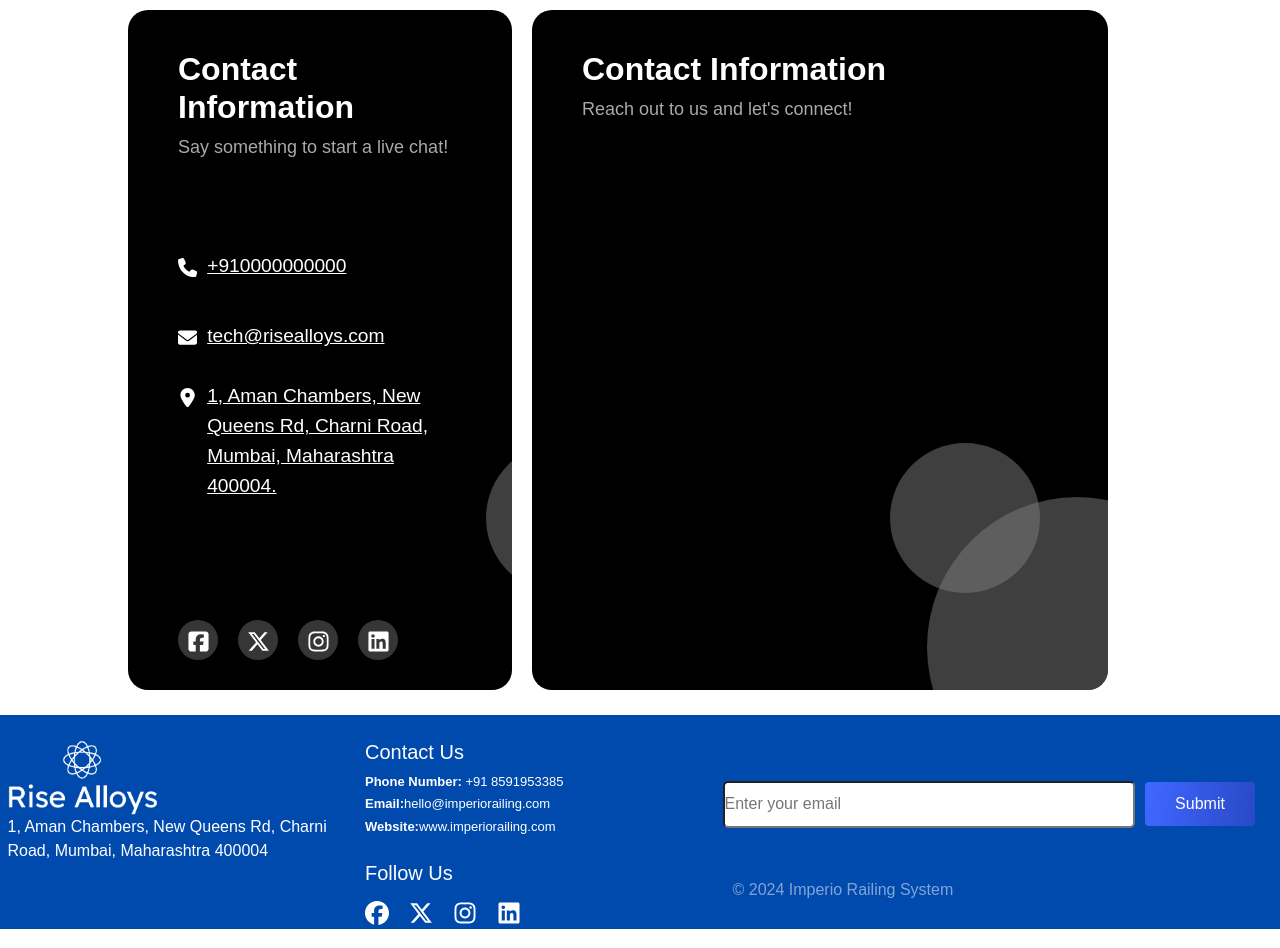
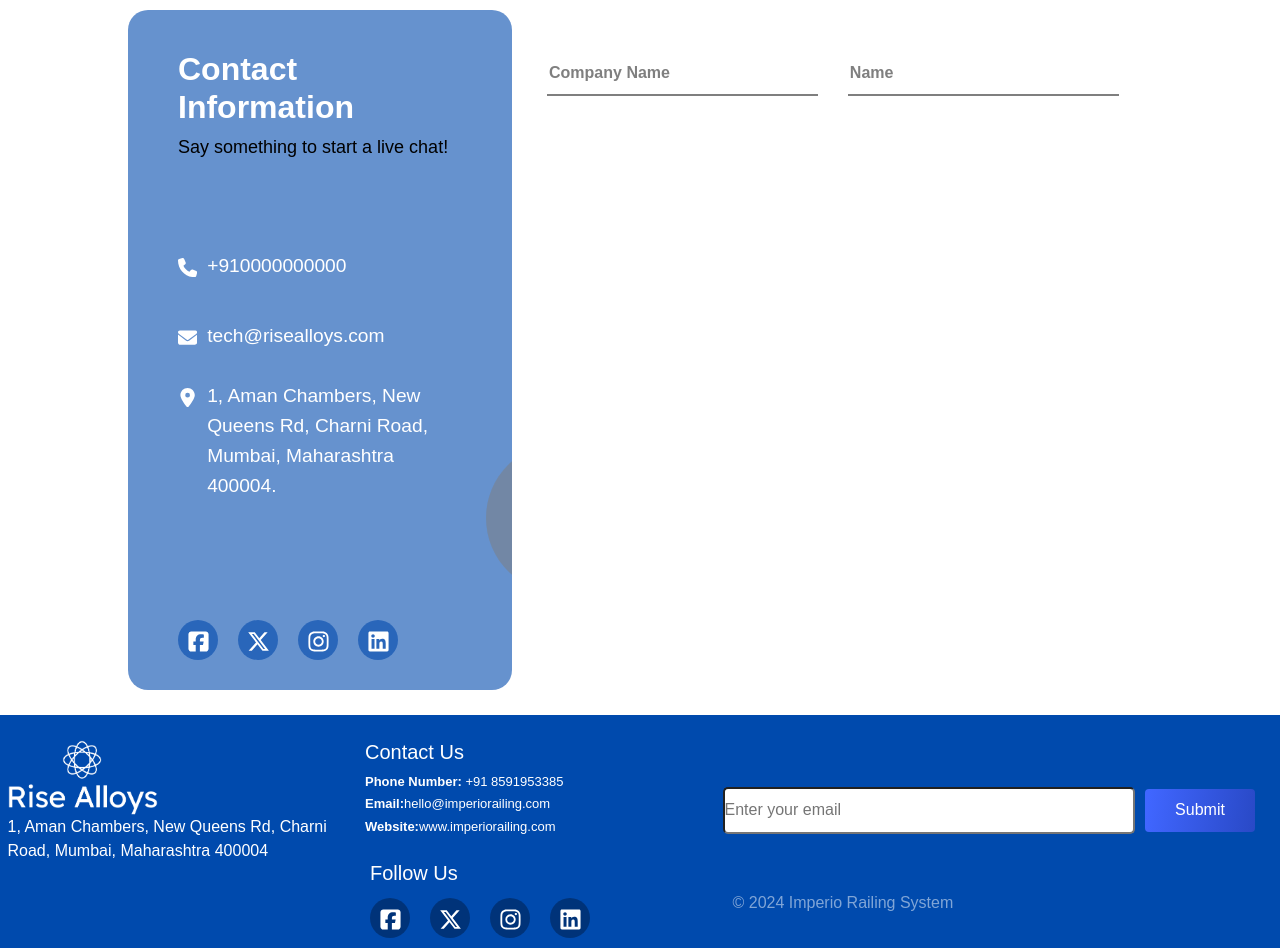
Before and after one commit to Tech3Imperio/Website, a React (Create React App) app: page /home/contact in a window 1280 px wide. Shown: the part 200-1148 px from the top of the page. Built offline with nearby package versions, Linux system fonts and the light colour scheme.

Commit message:
alots of chnages

```diff
--- a/src/pages/@components/Contact/ContactLeft/ContactLeft.jsx
+++ b/src/pages/@components/Contact/ContactLeft/ContactLeft.jsx
@@ -18,8 +18,6 @@
         <div className="contact-left-design">
           <div className="contact-left-ring"></div>
           <div className="contact-left-ring"></div>
-          <div className="contact-left-ring"></div>
-          <div className="contact-left-ring"></div>
         </div>
         <div className="left-header-container">
           <h1 className="left-header PrimaryText">Contact Information</h1>
@@ -34,7 +32,9 @@
                 <FaPhone />
               </div>
               <div>
-                <Link to={`tel:+910000000000`}>+910000000000</Link>
+                <Link to={`tel:+910000000000`} target="_blank">
+                  +910000000000
+                </Link>
               </div>
             </div>
             <div className="left-contact-detail">
@@ -42,7 +42,7 @@
                 <FaEnvelope />
               </div>
               <div>
-                <Link to={`mailto:tech@risealloys.com`}>
+                <Link to={`mailto:tech@risealloys.com`} target="_blank">
                   tech@risealloys.com
                 </Link>
               </div>
@@ -52,7 +52,10 @@
                 <FaLocationDot />
               </div>
               <div>
-                <Link to={`https://goo.gl/maps/WS9LBcQF6RsXW9mHA`}>
+                <Link
+                  to={`https://goo.gl/maps/WS9LBcQF6RsXW9mHA`}
+                  target="_blank"
+                >
                   1, Aman Chambers, New Queens Rd, Charni Road, Mumbai,
                   Maharashtra 400004.
                 </Link>
--- a/src/pages/@components/Contact/ContactLeft/styles.css
+++ b/src/pages/@components/Contact/ContactLeft/styles.css
@@ -7,7 +7,7 @@
 }
 
 .contact-left-container {
-  background-color: var(--secondary);
+  background-color: rgba(0, 74, 173, 0.6);
   width: 100%;
   height: 100%;
   border-radius: 20px;
@@ -22,7 +22,7 @@
 }
 
 .left-header-text {
-  color: var(--teritaryGrey);
+  color: var(--secondary);
   font-size: large;
 }
 
@@ -47,7 +47,25 @@
 }
 
 .left-contact-detail div:nth-child(2) {
-  text-decoration: underline;
+  position: relative;
+  text-decoration: none;
+  color: var(--primary);
+  transition: color 0.5s ease-in-out;
+}
+
+.left-contact-detail div:nth-child(2)::before {
+  content: "";
+  position: absolute;
+  bottom: 14px;
+  left: 0;
+  width: 0%;
+  height: 2px;
+  background-color: var(--primary);
+  transition: width 0.5s ease-in-out;
+}
+
+.left-contact-detail div:nth-child(2):hover::before {
+  width: 100%;
 }
 
 .left-contact-detail:nth-child(3) {
@@ -69,32 +87,33 @@
 .left-content-icons {
   width: 40px;
   height: 40px;
-  background-color: rgb(54, 54, 54);
+  background-color: rgba(0, 74, 173, 0.6);
   border-radius: 50%;
   /* margin: auto; */
   display: flex;
   justify-content: center;
   align-items: center;
+  color: var(--primary);
+  transition: all 0.6s ease;
 }
 
-.left-content-icons a {
-  color: var(--primary);
-  transition: color 0.6s ease;
+.left-content-icons:hover {
+  background-color: var(--primary);
 }
 
-.left-content-icons:nth-child(1) a:hover {
+.left-content-icons:nth-child(1):hover {
   color: #007bff;
 }
 
-.left-content-icons:nth-child(2) a:hover {
+.left-content-icons:nth-child(2):hover {
   color: #000000;
 }
 
-.left-content-icons:nth-child(3) a:hover {
+.left-content-icons:nth-child(3):hover {
   color: #c36082;
 }
 
-.left-content-icons:nth-child(4) a:hover {
+.left-content-icons:nth-child(4):hover {
   color: #0a66c2;
 }
 
--- a/src/pages/@components/Contact/ContactRight/ContactRight.jsx
+++ b/src/pages/@components/Contact/ContactRight/ContactRight.jsx
@@ -4,27 +4,25 @@
 export const ContactRight = () => {
   return (
     <aside className="contact-right">
-      <div className="contact-left-container">
-        <div className="contact-left-design">
-          <div className="contact-left-ring"></div>
-          <div className="contact-left-ring"></div>
-          <div className="contact-left-ring"></div>
-          <div className="contact-left-ring"></div>
+      <div className="contact-right-container">
+        <div className="contact-right-design">
+          <div className="contact-right-ring"></div>
+          <div className="contact-right-ring"></div>
         </div>
-        <div className="left-header-container">
-          <h1 className="left-header PrimaryText">Contact Information</h1>
-          <div className="left-header-text">
-            Reach out to us and let's connect!
+        <div className="right-contact-container">
+          <div className="right-contact-details">
+            <div className="right-contact-detail">
+              <input type="text" id="name" />
+              <label htmlFor="name">Company Name</label>
+            </div>
+            <div className="right-contact-detail">
+              <input type="text" id="name" />
+              <label htmlFor="name">Name</label>
+            </div>
           </div>
+          <div className="right-contact-details"></div>
         </div>
-        <div className="left-contact-container">
-          <div className="left-contact-details">
-            <div className="left-contact-detail"></div>
-            <div className="left-contact-detail"></div>
-          </div>
-          <div className="left-contact-details"></div>
-        </div>
-        <div className="left-contact-footer"></div>
+        <div className="right-contact-footer"></div>
       </div>
     </aside>
   );
--- a/src/pages/@components/Contact/ContactRight/styles.css
+++ b/src/pages/@components/Contact/ContactRight/styles.css
@@ -1,7 +1,58 @@
 .contact-right {
   width: 55%;
   height: 680px;
-  padding: 0% 10% 0% 0%;
+  padding: 0% 8% 0% 0%;
   margin-bottom: 25px;
   color: var(--secondary);
+  /* border: 2px solid black; */
 }
+
+.contact-right-container {
+  /* border: 2px solid black; */
+  width: 100%;
+  height: 100%;
+  border-radius: 20px;
+  overflow: hidden;
+}
+.right-contact-details {
+  margin-top: 40px;
+  display: flex;
+  justify-content: space-around;
+}
+.right-contact-detail {
+  width: 45%;
+  position: relative;
+  margin-bottom: 20px;
+}
+
+.right-contact-detail > input {
+  width: 100%;
+  padding: 10px;
+  border: none;
+  border-bottom: 2px solid rgb(127, 127, 127);
+  transition: border-color 0.3s ease;
+}
+
+.right-contact-detail > label {
+  position: absolute;
+  top: 50%;
+  left: 2px;
+  transform: translateY(-50%);
+  font-size: 16px;
+  color: rgb(127, 127, 127);
+  font-weight: bold;
+  transition: all 0.3s ease;
+}
+
+.right-contact-detail > input:focus + label,
+.right-contact-detail > input: + label {
+  font-size: 12px;
+  font-weight: bolder;
+  top: -10px;
+  color: var(--secondary);
+}
+
+.right-contact-detail > input:focus {
+  outline: none;
+  border-bottom: 2px solid var(--secondary);
+}
--- a/src/pages/@components/Footer/Footer.jsx
+++ b/src/pages/@components/Footer/Footer.jsx
@@ -3,7 +3,7 @@
 import { imageLogoW } from "../../@assets/image";
 import { Link } from "react-router-dom";
 import {
-	FaFacebook as Facebook,
+  FaSquareFacebook as Facebook,
   FaXTwitter as Twitter,
   FaInstagram as Instagram,
   FaLinkedin as Linkedin,
@@ -24,18 +24,16 @@
         <img src={imageLogoW[0]} className="footer-logo" alt="Logo" />
 
         <p>
-					1, Aman Chambers, New Queens Rd, Charni Road, Mumbai,
-					Maharashtra 400004
+          1, Aman Chambers, New Queens Rd, Charni Road, Mumbai, Maharashtra
+          400004
         </p>
       </div>
       <div className="footer-content">
         <div className="contacts">
           <h5>Contact Us</h5>
           <p>
-						<span style={{ fontWeight: "bold" }}>
-							Phone Number:
-						</span>{" "}
-						+91 8591953385
+            <span style={{ fontWeight: "bold" }}>Phone Number:</span> +91
+            8591953385
           </p>
           <p>
             <span style={{ fontWeight: "bold" }}>Email:</span>
@@ -48,7 +46,7 @@
         </div>
         <div className="footer-social">
           <h5>Follow Us</h5>
-					<div className="social-icons">
+          <div className="footer-icons">
             <div className="ficons">
               <Link
                 target="_blank"
@@ -58,10 +56,7 @@
               </Link>
             </div>
             <div className="ficons">
-							<Link
-								target="_blank"
-								to="https://twitter.com/ImperioRailing"
-							>
+              <Link target="_blank" to="https://twitter.com/ImperioRailing">
                 <Twitter />
               </Link>
             </div>
@@ -69,7 +64,6 @@
               <Link
                 target="_blank"
                 to="https://www.instagram.com/imperio.railings/"
-								className="icons"
               >
                 <Instagram />
               </Link>
--- a/src/pages/@components/Footer/styles.css
+++ b/src/pages/@components/Footer/styles.css
@@ -61,31 +61,49 @@
   transform: scale(1);
 }
 
-.social-icons {
+.footer-social {
+  display: flex;
+  gap: 5px;
+  flex-direction: column;
+  padding: 0px 5px 10px 5px;
+}
+
+.footer-icons {
   display: flex;
   justify-content: start;
   gap: 20px;
+  font-size: 23px;
 }
 
-.ficons a {
-  color: #ffffff;
-  font-size: 24px;
-  transition: color 0.3s ease;
+.ficons {
+  width: 40px;
+  height: 40px;
+  background-color: rgba(0, 38, 87, 0.6);
+  border-radius: 50%;
+  display: flex;
+  justify-content: center;
+  align-items: center;
+  color: var(--primary);
+  transition: all 0.6s ease;
 }
 
-.ficons:nth-child(1) a:hover {
+.ficons:hover {
+  background-color: var(--primary);
+}
+
+.ficons:nth-child(1):hover {
   color: #007bff;
 }
 
-.ficons:nth-child(2) a:hover {
+.ficons:nth-child(2):hover {
   color: #000000;
 }
 
-.ficons:nth-child(3) a:hover {
+.ficons:nth-child(3):hover {
   color: #c36082;
 }
 
-.ficons:nth-child(4) a:hover {
+.ficons:nth-child(4):hover {
   color: #0a66c2;
 }
 
@@ -102,7 +120,6 @@
   padding: 10px;
   opacity: 0.5;
 }
-
 
 @media screen and (max-width: 480px) {
   .footer-section {
```
Lines whose indentation alone changed are shown as unchanged.
